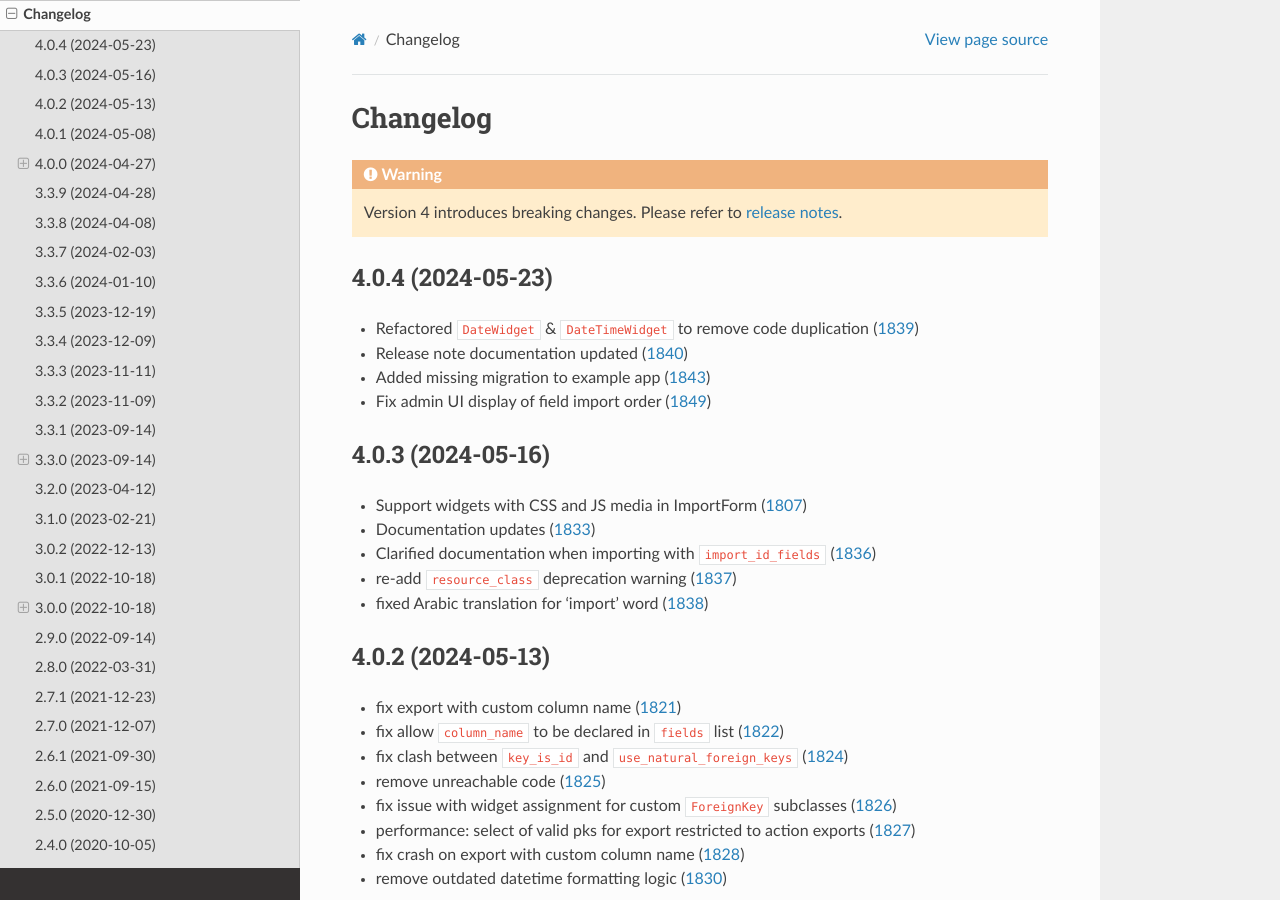
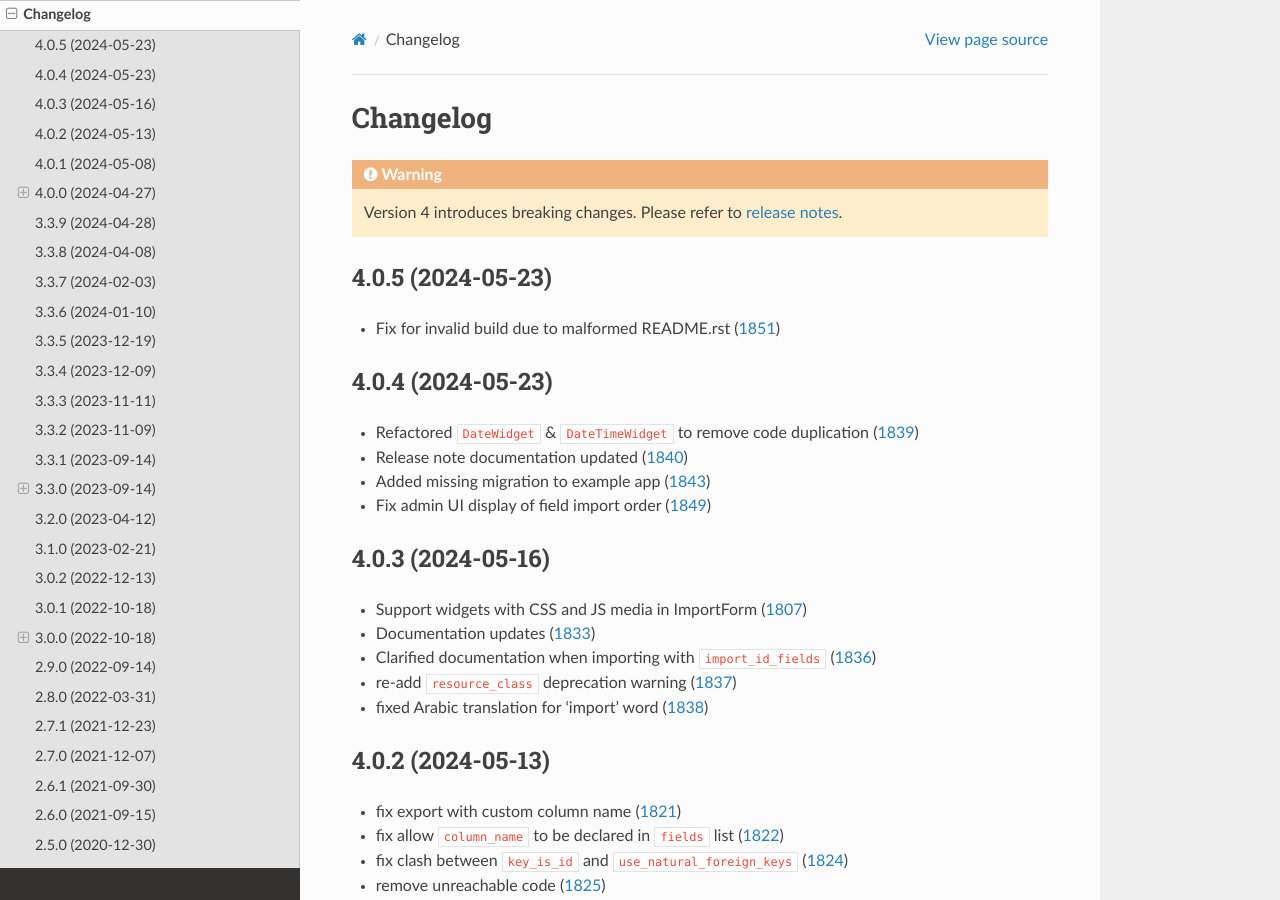
Before and after one commit to django-import-export/django-import-export, a Sphinx documentation site: the page built from docs/changelog.rst, in a window 1280 px wide and 900 px high. Built offline with Sphinx 7.4.7 and the Read the Docs theme 2.0.0, drawn with Linux system fonts in a browser that asks for light colours; pages that are not in the unit, such as notebooks, are missing from menus; the version number could not be read and is left out.

Commit message:
updated changelog

```diff
--- a/docs/changelog.rst
+++ b/docs/changelog.rst
@@ -4,6 +4,11 @@ Changelog
 .. warning::
 
     Version 4 introduces breaking changes.  Please refer to :doc:`release notes<release_notes>`.
+
+4.0.5 (2024-05-23)
+------------------
+
+- Fix for invalid build due to malformed README.rst (`1851 <https://github.com/django-import-export/django-import-export/pull/1851>`_)
 
 4.0.4 (2024-05-23)
 ------------------
```
Also changed, not shown: 1 other file.
